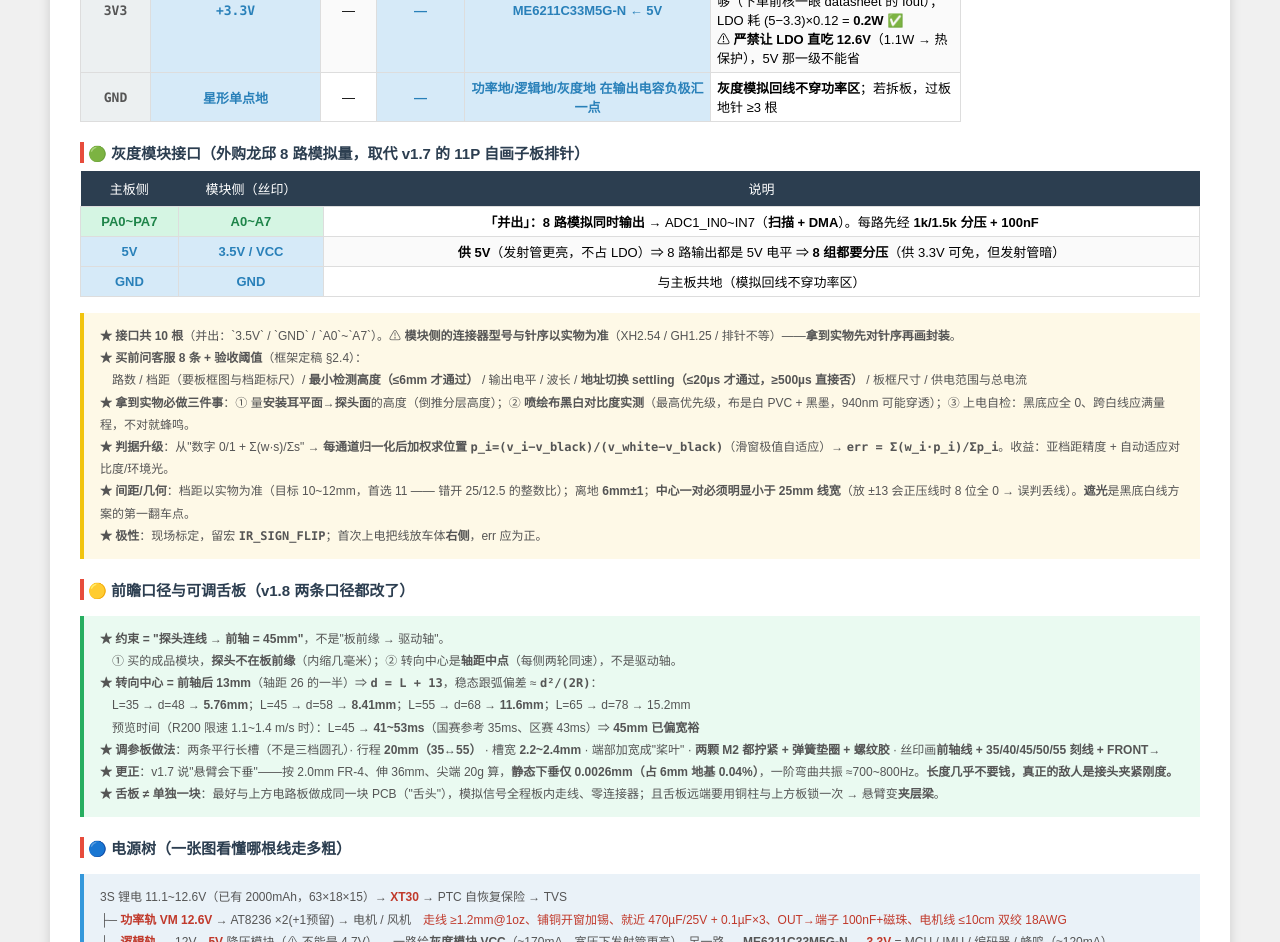
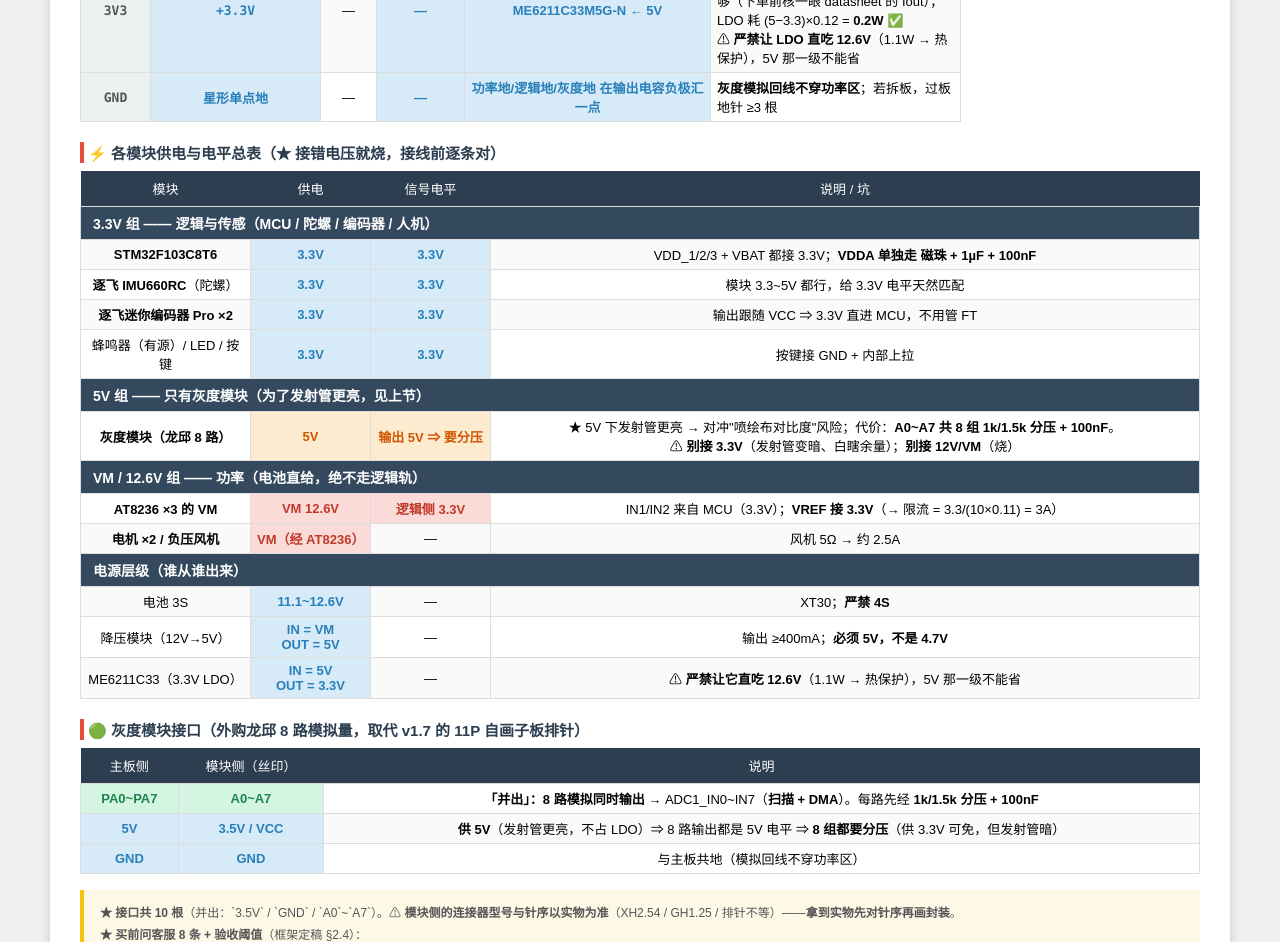
Before and after one commit to xigua862/SMARTCAR2, a plain HTML site: page 文档/引脚图-B车C8T6-20261002.html in a window 1280 px wide. Shown: the part 2647-3589 px from the top of the page. Drawn offline with Linux system fonts and the light colour scheme.

Commit message:
docs(B-che): pinout html - add a per-module supply/level table (3.3V group / 5V group / VM group + rail hierarchy)

```diff
--- a/文档/引脚图-B车C8T6-20261002.html
+++ b/文档/引脚图-B车C8T6-20261002.html
@@ -112,6 +112,30 @@
   </tbody>
 </table>
 
+<!-- ===== 各模块供电与电平总表 ===== -->
+<div class="tb-section">
+<h3>⚡ 各模块供电与电平总表（★ 接错电压就烧，接线前逐条对）</h3>
+<table>
+  <thead><tr><th style="width:170px">模块</th><th style="width:120px">供电</th><th style="width:120px">信号电平</th><th>说明 / 坑</th></tr></thead>
+  <tbody>
+    <tr><td colspan="4" class="section-title">3.3V 组 —— 逻辑与传感（MCU / 陀螺 / 编码器 / 人机）</td></tr>
+    <tr><td><b>STM32F103C8T6</b></td><td class="c-power">3.3V</td><td class="c-power">3.3V</td><td>VDD_1/2/3 + VBAT 都接 3.3V；<b>VDDA 单独走 磁珠 + 1µF + 100nF</b></td></tr>
+    <tr><td><b>逐飞 IMU660RC</b>（陀螺）</td><td class="c-power">3.3V</td><td class="c-power">3.3V</td><td>模块 3.3~5V 都行，给 3.3V 电平天然匹配</td></tr>
+    <tr><td><b>逐飞迷你编码器 Pro ×2</b></td><td class="c-power">3.3V</td><td class="c-power">3.3V</td><td>输出跟随 VCC ⇒ 3.3V 直进 MCU，不用管 FT</td></tr>
+    <tr><td>蜂鸣器（有源）/ LED / 按键</td><td class="c-power">3.3V</td><td class="c-power">3.3V</td><td>按键接 GND + 内部上拉</td></tr>
+    <tr><td colspan="4" class="section-title">5V 组 —— <b>只有灰度模块</b>（为了发射管更亮，见上节）</td></tr>
+    <tr><td><b>灰度模块（龙邱 8 路）</b></td><td class="c-warn">5V</td><td class="c-warn">输出 5V ⇒ 要分压</td><td>★ 5V 下发射管更亮 → 对冲"喷绘布对比度"风险；代价：<b>A0~A7 共 8 组 1k/1.5k 分压 + 100nF</b>。<br>⚠ <b>别接 3.3V</b>（发射管变暗、白瞎余量）；<b>别接 12V/VM</b>（烧）</td></tr>
+    <tr><td colspan="4" class="section-title">VM / 12.6V 组 —— 功率（电池直给，绝不走逻辑轨）</td></tr>
+    <tr><td><b>AT8236 ×3 的 VM</b></td><td class="c-motor">VM 12.6V</td><td class="c-motor">逻辑侧 3.3V</td><td>IN1/IN2 来自 MCU（3.3V）；<b>VREF 接 3.3V</b>（→ 限流 = 3.3/(10×0.11) = 3A）</td></tr>
+    <tr><td><b>电机 ×2 / 负压风机</b></td><td class="c-motor">VM（经 AT8236）</td><td>—</td><td>风机 5Ω → 约 2.5A</td></tr>
+    <tr><td colspan="4" class="section-title">电源层级（谁从谁出来）</td></tr>
+    <tr><td>电池 3S</td><td class="c-power">11.1~12.6V</td><td>—</td><td>XT30；<b>严禁 4S</b></td></tr>
+    <tr><td>降压模块（12V→5V）</td><td class="c-power">IN = VM<br>OUT = 5V</td><td>—</td><td>输出 ≥400mA；<b>必须 5V，不是 4.7V</b></td></tr>
+    <tr><td>ME6211C33（3.3V LDO）</td><td class="c-power">IN = 5V<br>OUT = 3.3V</td><td>—</td><td>⚠ <b>严禁让它直吃 12.6V</b>（1.1W → 热保护），5V 那一级不能省</td></tr>
+  </tbody>
+</table>
+</div>
+
 <!-- ===== 灰度模块接口 ===== -->
 <div class="tb-section">
 <h3>🟢 灰度模块接口（<b>外购龙邱 8 路模拟量</b>，取代 v1.7 的 11P 自画子板排针）</h3>
```
